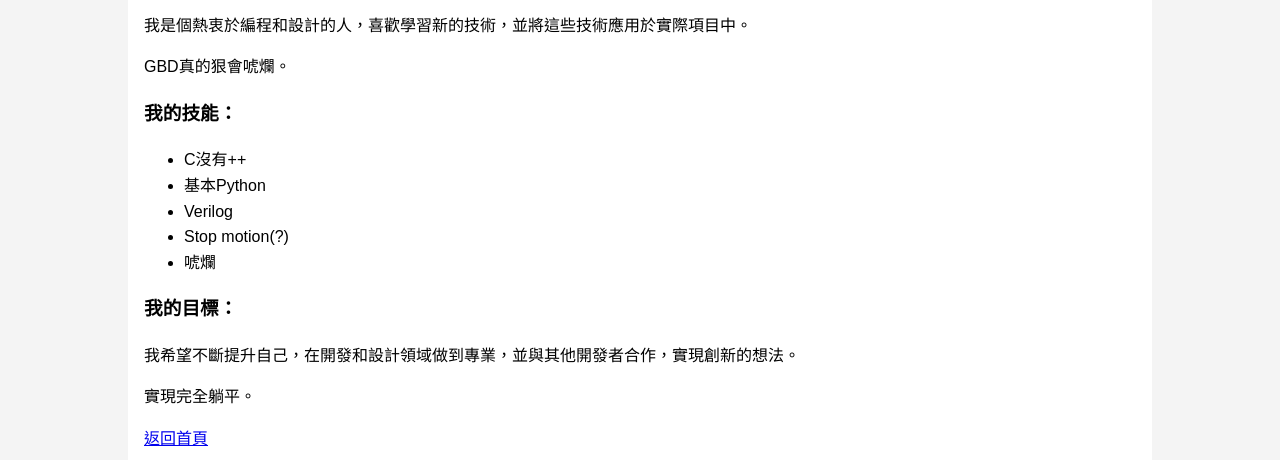
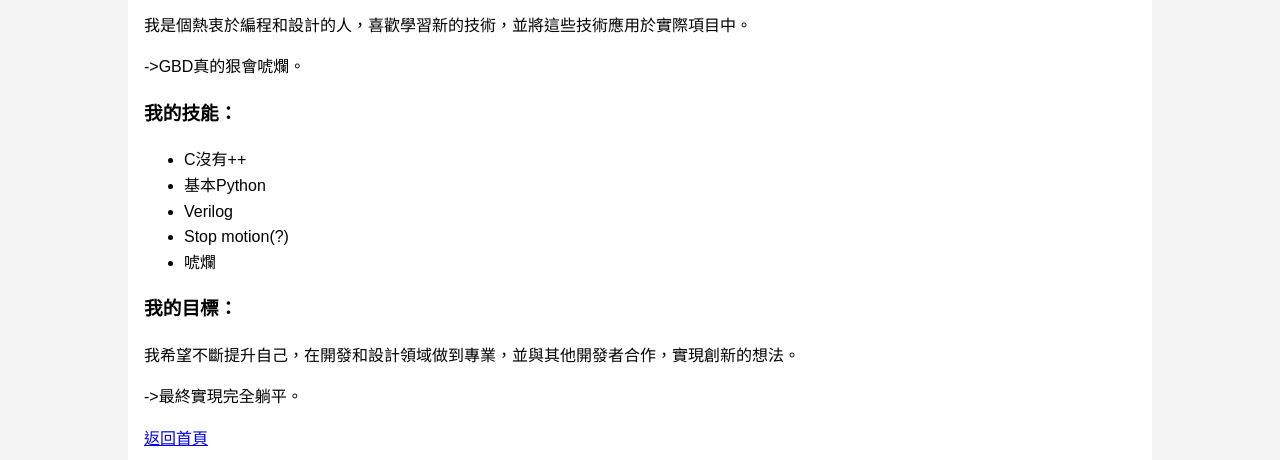
Before and after one commit to 10809104/kik_koh2024, a plain HTML site: page about.html in a window 1280 px wide. Shown: the part 249-709 px from the top of the page. Drawn offline with Linux system fonts and the light colour scheme.

Commit message:
Update about.html

```diff
--- a/about.html
+++ b/about.html
@@ -46,7 +46,7 @@
             <h2>俺叫 Kik_Koh</h2>
             <p>這是我的個人網站，歡迎來到這裡！</p>
             <p>我是個熱衷於編程和設計的人，喜歡學習新的技術，並將這些技術應用於實際項目中。</p>
-            <p>GBD真的狠會唬爛。</p>
+            <p>->GBD真的狠會唬爛。</p>
             <h3>我的技能：</h3>
             <ul>
                 <li>C沒有++</li>
@@ -57,7 +57,7 @@
             </ul>
             <h3>我的目標：</h3>
             <p>我希望不斷提升自己，在開發和設計領域做到專業，並與其他開發者合作，實現創新的想法。</p>
-            <p>實現完全躺平。</p>
+            <p>->最終實現完全躺平。</p>
             <a href="index.html" class="back-btn">返回首頁</a>
         </div>
     </div>
```
